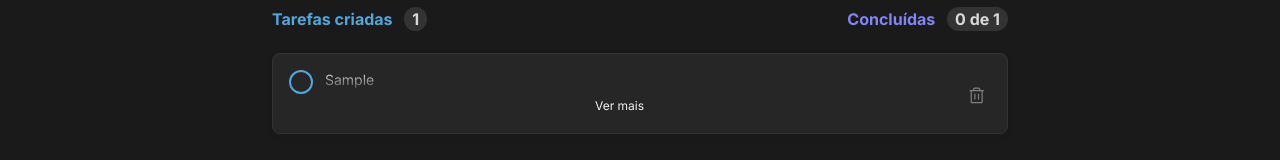
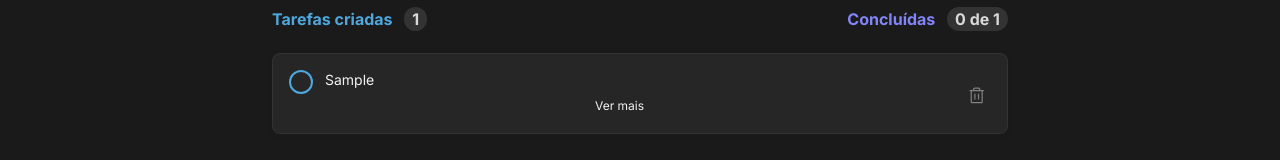
Before and after one commit to SouzaVitoria/ToDo-List, a React (Vite) app: page / in a window 1280 px wide. Both pictures are taken after typing "Sample" into the empty fields and a click on the button "Criar". Shown: the part 282-442 px from the top of the page. Built offline with nearby package versions, Linux system fonts and the light colour scheme.

Commit message:
added title and removed link box-shadow

```diff
--- a/src/components/Modal/Modal.tsx
+++ b/src/components/Modal/Modal.tsx
@@ -23,6 +23,7 @@ export function Modal({ todo }: ModalProps) {
       <button
         onClick={openModal}
         className={styles.openModal}
+        title="Ver mais"
       >
         Ver mais
       </button>
--- a/src/components/Todos/Task.module.css
+++ b/src/components/Todos/Task.module.css
@@ -77,12 +77,4 @@ button.trash:hover svg {
   flex: 1;
   flex-direction: column;
   padding: 1rem 0 1rem 1rem;
-  /* align-items: flex-end; */
 }
-
-.textContainer a.link {
-  background: linear-gradient(var(--gray-100), transparent);
-  -webkit-background-clip: text;
-  -webkit-text-fill-color: transparent;
-  max-height: 6.5rem;
-}
--- a/src/components/Todos/Task.tsx
+++ b/src/components/Todos/Task.tsx
@@ -10,6 +10,7 @@ export function Task({ todo, onCompletedTodo, onDeletedTask }: TaskProps) {
         <a
           className={styles.link}
           onClick={() => onCompletedTodo(todo.id)}
+          title="Completar tarefa"
         >
           <div className={styles.checkbox}></div>
           <p>
```
